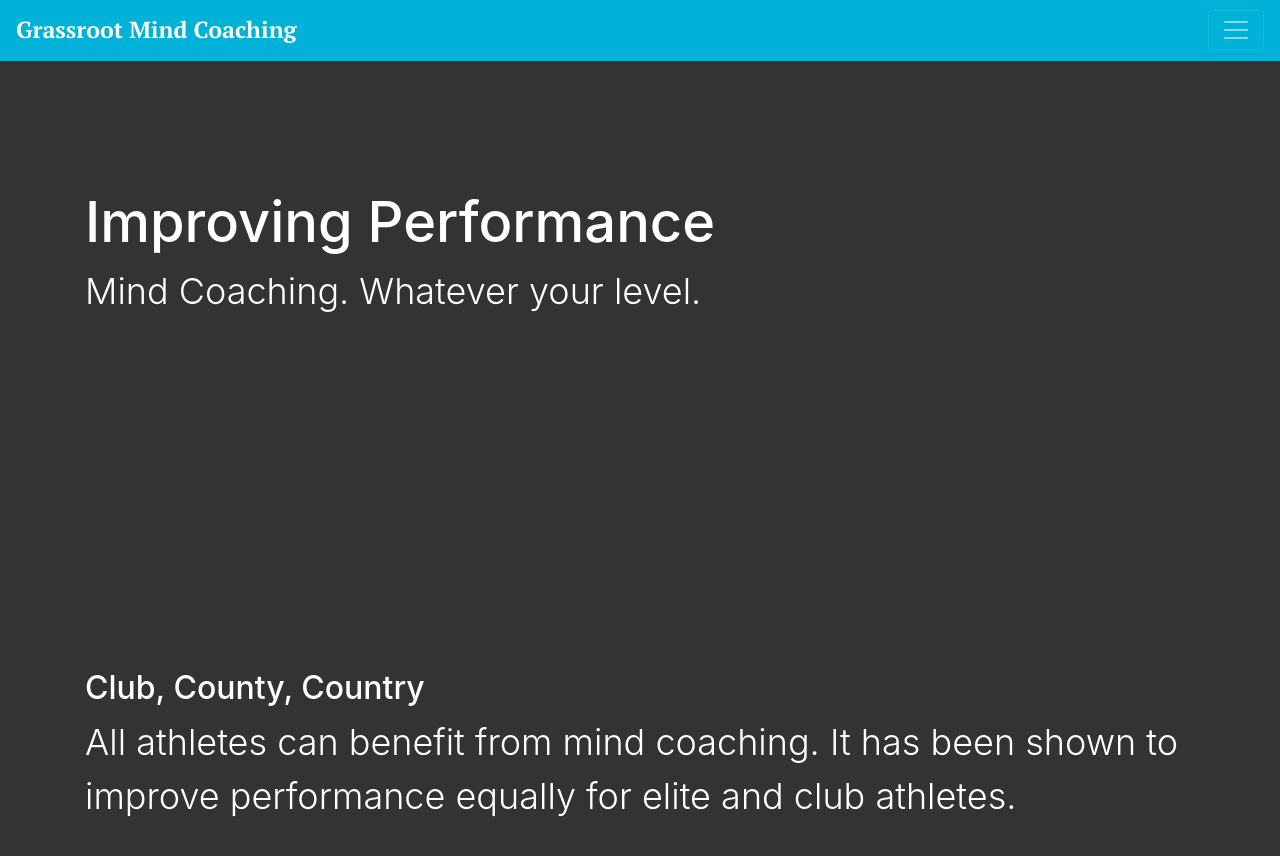
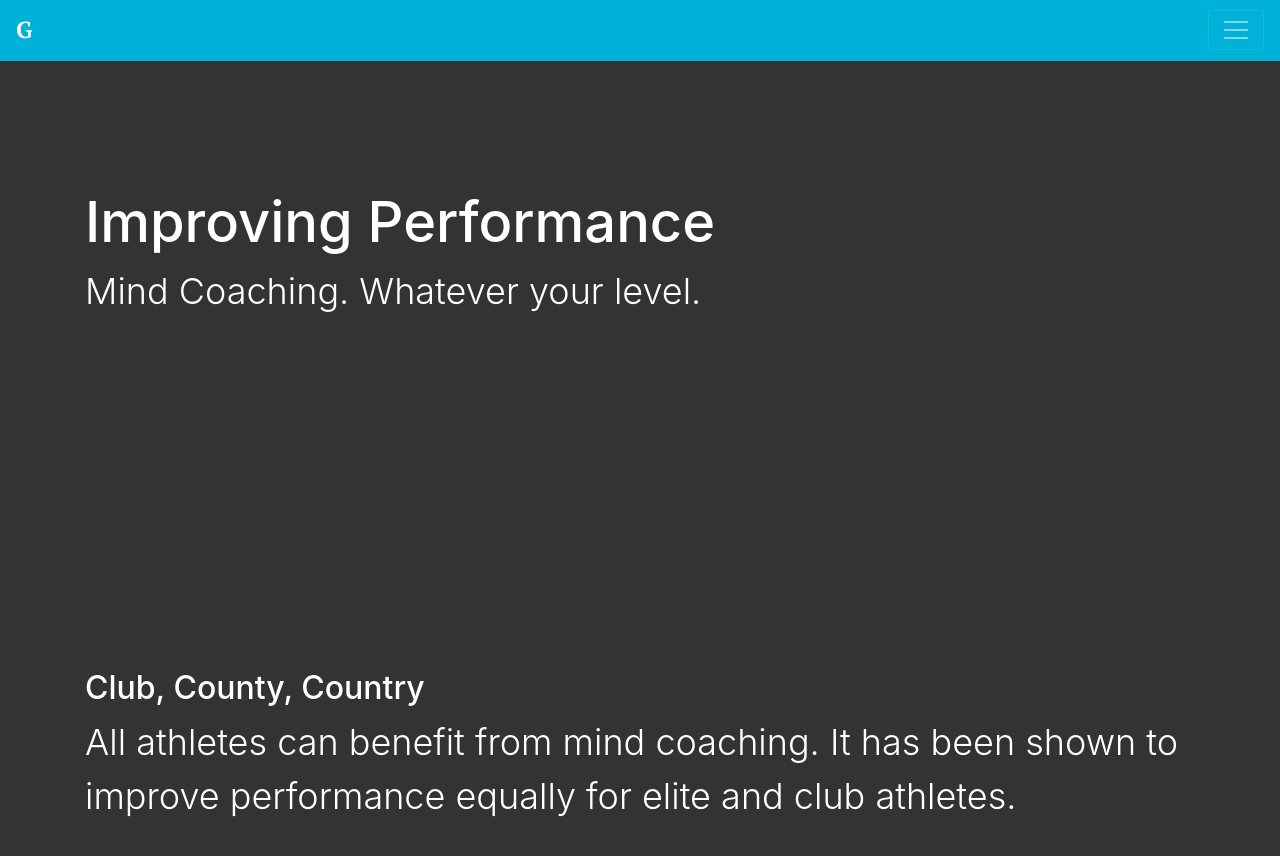
Before and after one commit to krussll/etsysimplicity, a Jekyll site: the page built from index.md, in a window 1280 px wide and 900 px high. Shown: the top 856 px of the window. Built offline with Jekyll 4.4.1, drawn with Linux system fonts in a browser that asks for light colours; nearby versions of some CDN libraries.

Commit message:
Update nav.html

```diff
--- a/_includes/nav.html
+++ b/_includes/nav.html
@@ -1,5 +1,5 @@
 <nav class="navbar navbar-dark">
-  <a class="navbar-brand" href="{{ site.url }}">{{ site.name }}</a>
+  <a class="navbar-brand" href="{{ site.url }}">G</a>
   <button class="navbar-toggler" type="button" data-toggle="collapse" data-target="#navbarsExample04" aria-controls="navbarsExample04" aria-expanded="false" aria-label="Toggle navigation">
     <span class="navbar-toggler-icon"></span>
   </button>
```
